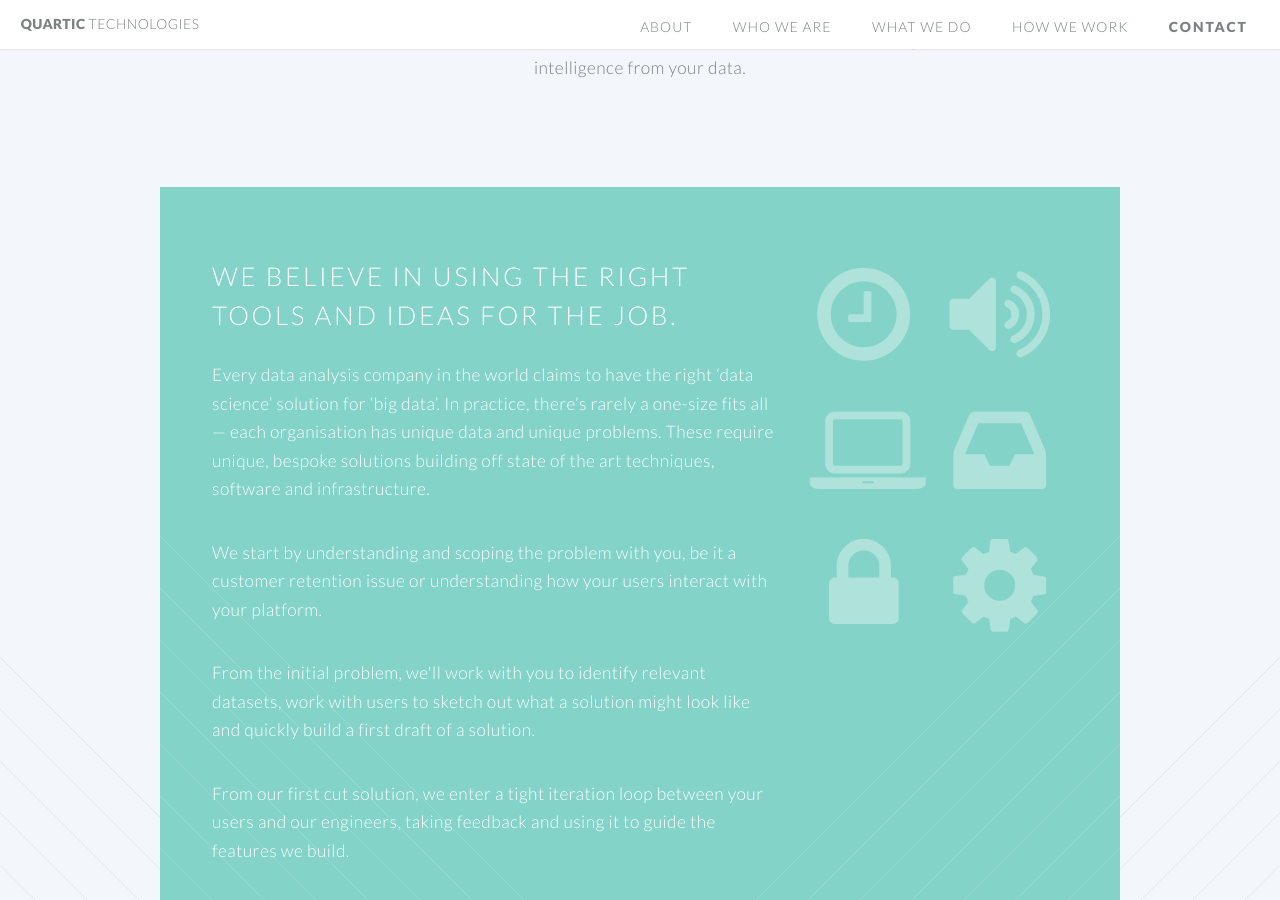
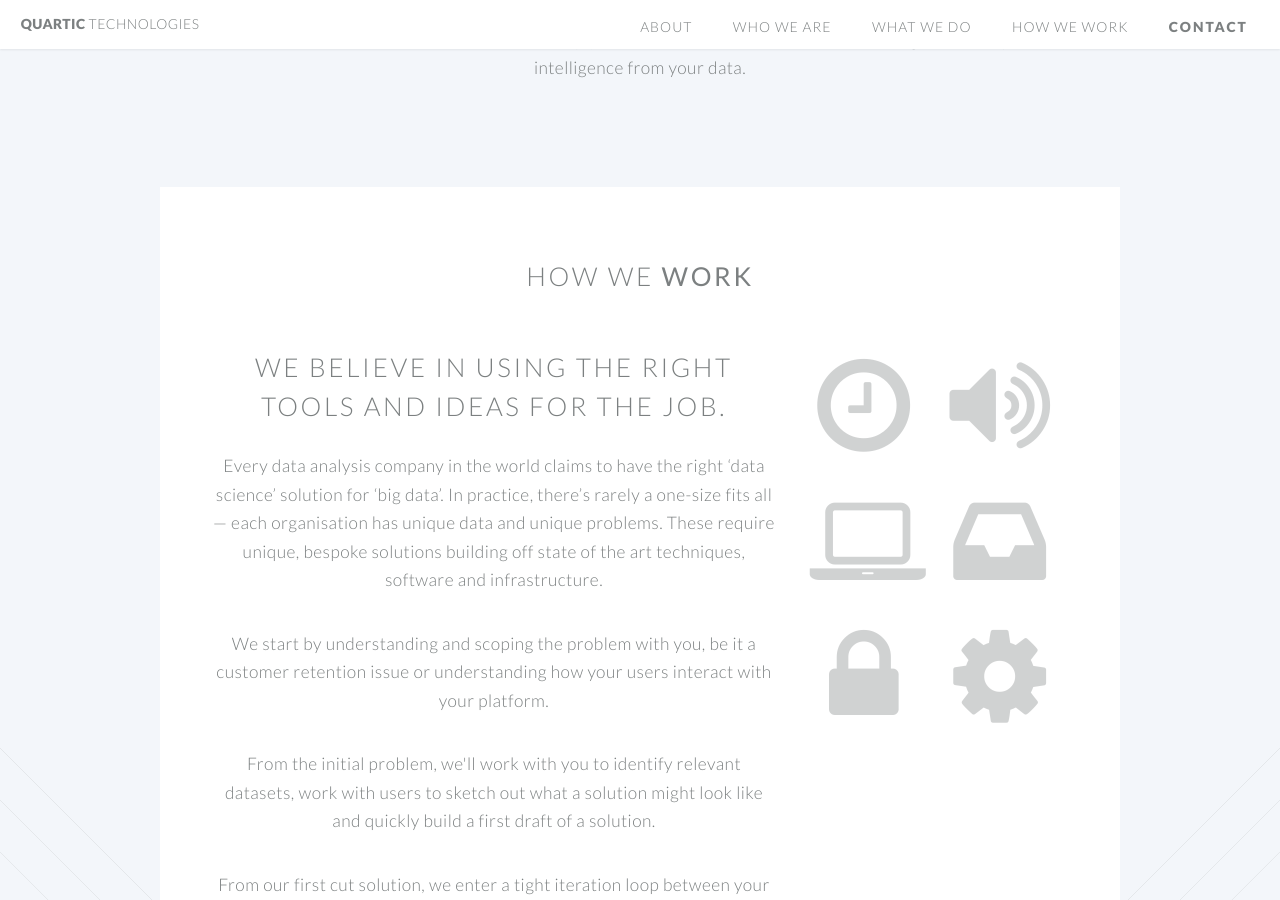
Before and after one commit to quartictech/website, a Jekyll site: the page built from index.html, in a window 1280 px wide and 900 px high, scrolled down 2149 px. Built offline with Jekyll 4.4.1, drawn with Linux system fonts in a browser that asks for light colours.

Commit message:
No more green box

```diff
--- a/index.html
+++ b/index.html
@@ -110,8 +110,13 @@
 					</section>
 
 				<!-- One -->
-					<section  class="wrapper style2 container special-alt">
+					<section  class="wrapper style3 container special">
                         <a class="anchor" id="how"></a>
+                        <header class="major">
+                            <h2>How we <strong>work</strong></h2>
+						</header>
+
+
 						<div class="row half">
 							<div class="8u">
 
```
